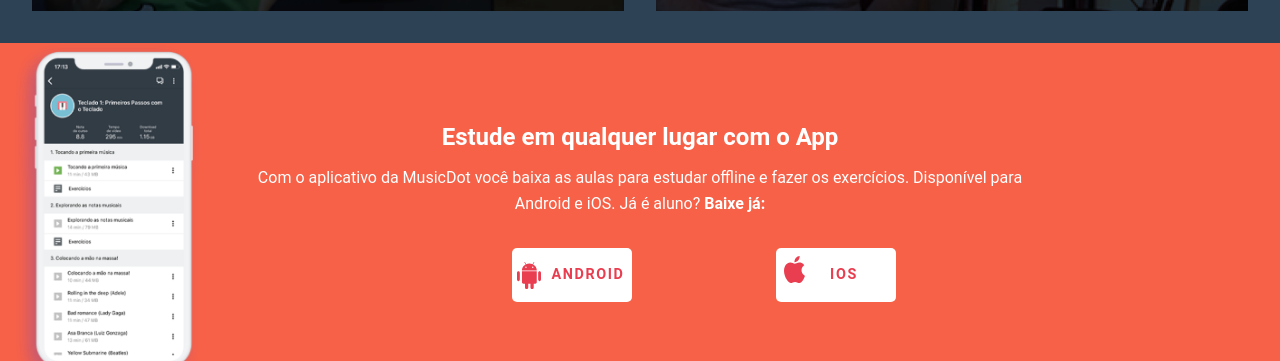
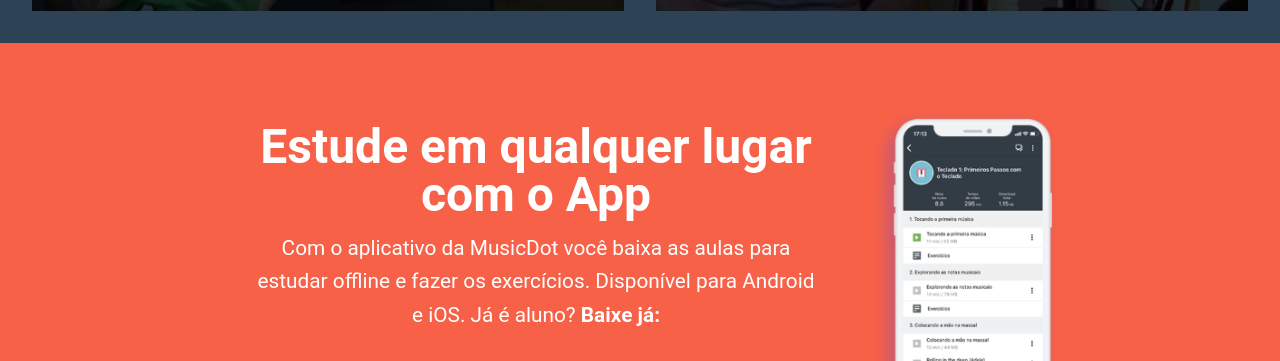
Before and after one commit to Quicaia/MusicDoc, a plain HTML site: page index.html in a window 1280 px wide. Shown: the part 2926-3287 px from the top of the page. Drawn offline with Linux system fonts and the light colour scheme.

Commit message:
Update estilo.css
Finalizando css do aplicativo

```diff
--- a/src/css/estilo.css
+++ b/src/css/estilo.css
@@ -748,20 +748,22 @@ form .form-newsletter__botao {
         background-image: url(../img/mockup-app.png);
         background-size: 12rem;
         background-repeat: no-repeat;
-        background-position: left 1% center;
+        background-position: right 20% center;
         padding: 5rem 20%;
-        grid-template-columns: repeat(2, 1fr);
+        grid-template-columns: 1fr 10rem 10rem;
         column-gap: 1rem;
         grid-template-areas: "titulo titulo"
                              "texto texto"
                              "android ios";
+
     }
     .aplicativo__titulo {
-        font-size: 1.5rem;
-        line-height: 29px;
+        font-size: 3rem;
+        line-height: 3rem;
         grid-area: titulo;
     }
     .aplicativo__texto {
+        font-size: 1.3rem;
         line-height: 1.6;
         grid-area: texto;
     }
@@ -847,7 +849,27 @@ form .form-newsletter__botao {
         line-height: 1.4rem;
         line-height: 1.8;
     }
+    .chamada__aplicativo {
+        grid-template-columns: 1fr 12rem 12rem;
 
+    }
+    .aplicativo__btn {
+        width: 9.5rem;
+        font-size: 1rem;
+        background-size: 1.8rem;
+        padding: 1.5rem 0 1.5rem 1rem;
+
+    }
+    .app__download--android {
+        background-position: left .7rem top .8rem;
+        padding-left: 1.4rem;
+
+    }
+
+    .app__download--ios {
+        background-position: left 1.3rem top .6rem;
+
+    }
 
     .footer__container {
         grid-template-columns: repeat(4, 1fr);
```
